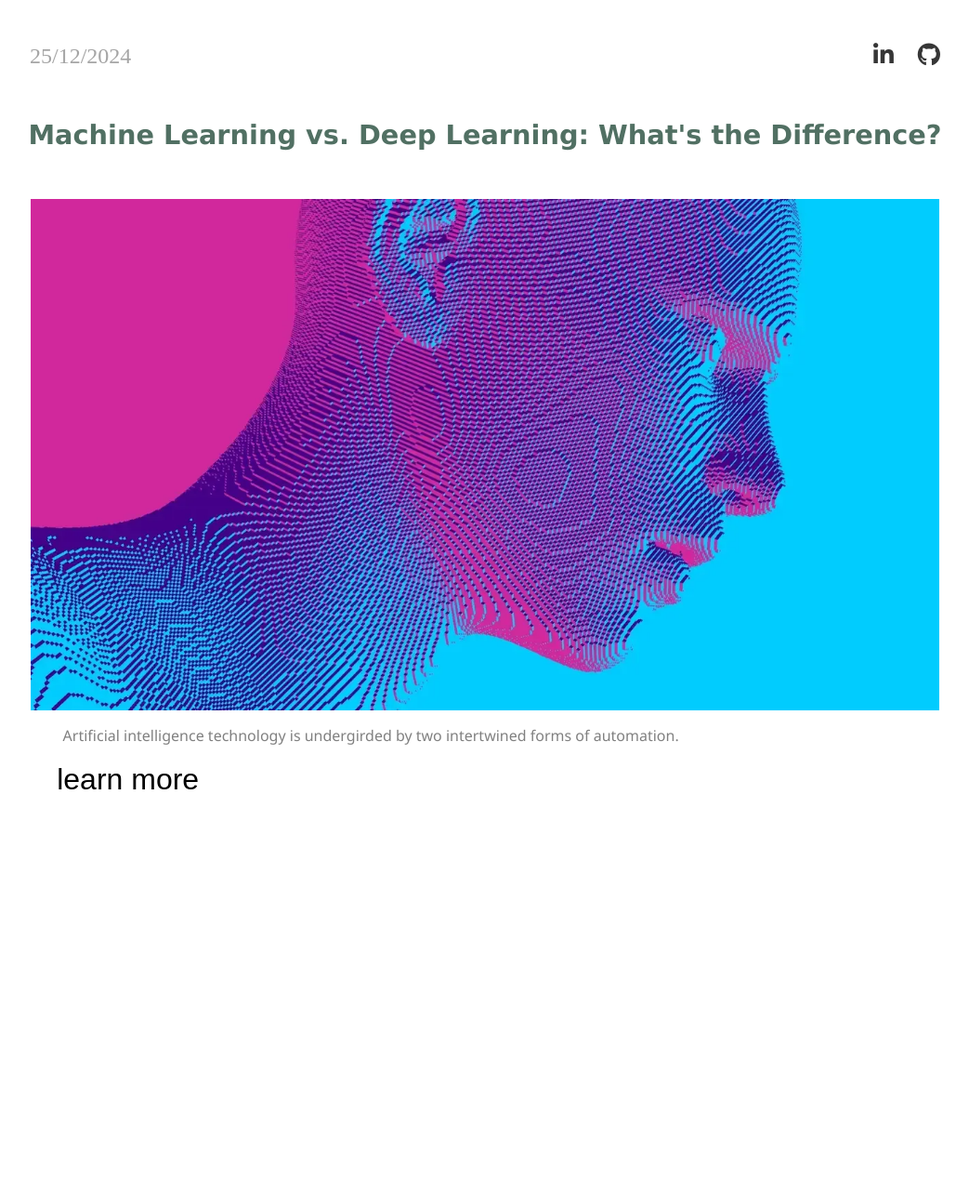
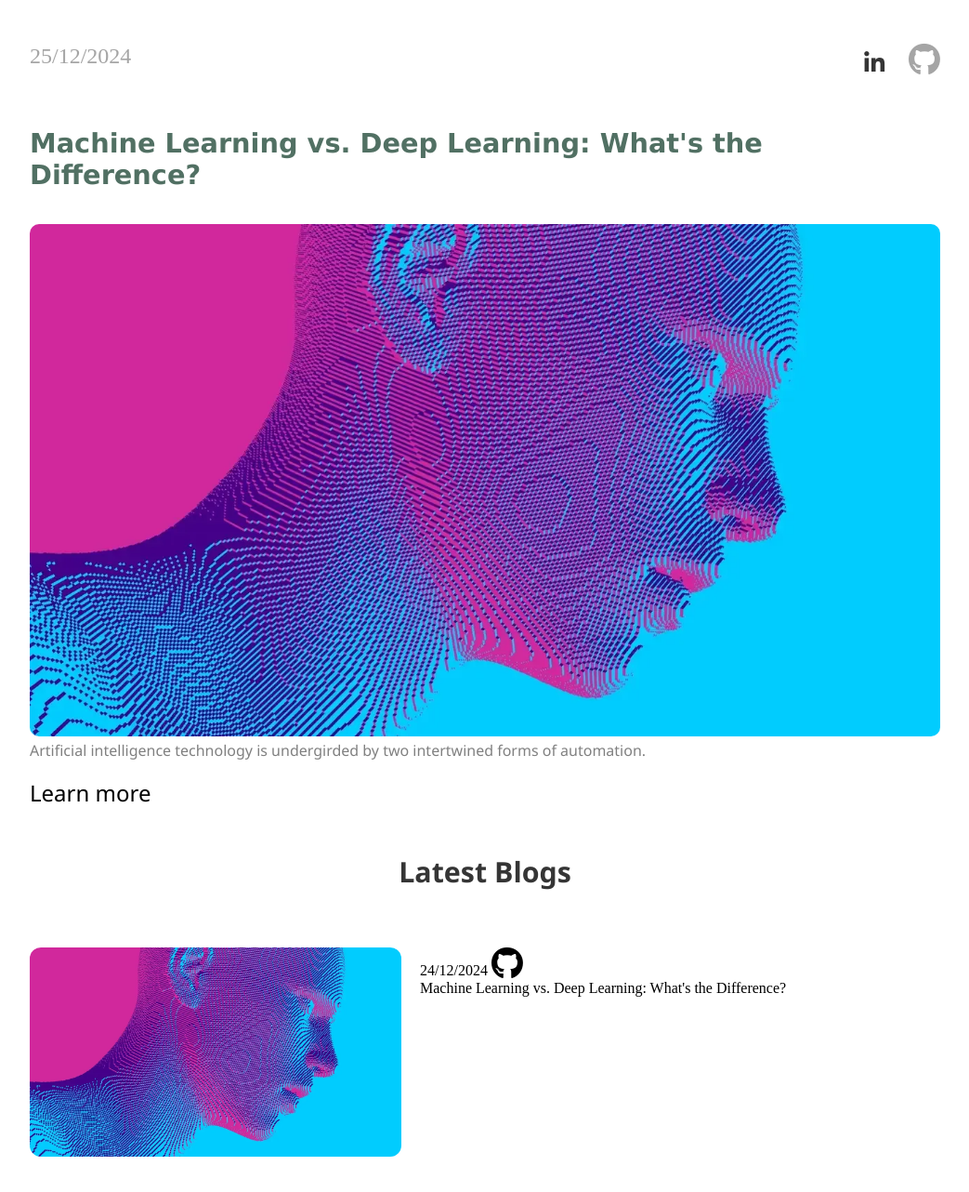
Before and after one commit to ahadwakeel/blog-website, a plain HTML site: page index.html in a window 1280 px wide. Shown: the part 250-1532 px from the top of the page at 93% size, without its empty margins (118-1161 px from the left). Before the commit the page ends 1251 px from the top, so only its background shows below. Drawn offline with Linux system fonts and the light colour scheme.

Commit message:
add  new features

```diff
--- a/index.html
+++ b/index.html
@@ -25,37 +25,52 @@
         </div>
 
     </div>
+    <div class="imgDivMain">
         <div class="fonts">Trending</div>
         <nav class="nove">
             <nav>25/12/2024</nav>
             <nav>
                 <i class="fa-brands fa-linkedin-in" style="margin-right: 20px;"></i>
-            <i class="fa-brands fa-github"></i>
+                <i class="fa-brands fa-github up"></i>
             </nav>
         </nav><br><br><br>
         <div class="prah">Machine Learning vs. Deep Learning: What's the Difference?</div>
         <br><br>
         <div class="img">
-        <img src="./assets/machineLearning (1).webp" alt="">
+            <img class="imgWidth" src="./assets/machineLearning (1).webp" alt="">
 
         </div>
         <div class="parah">Artificial intelligence technology is undergirded by two intertwined forms of automation.
         </div>
         <br>
-    <div class="praah">learn more</div>
+        <div class="praah">Learn more</div>
+        <div class="ltblog">Latest Blogs </div>
+    </div>
+
+    <div class="robotMainCon">
+        <div class="robot">
+            <div>
+                <img src="./assets/machineLearning (1).webp" alt="">
+            </div>
+            <div>
+                <div>
+                    <span>
+                        24/12/2024
+                    </span>
+                    <span>
+                        <i class="fa-brands fa-github"></i>
+                    </span>
+                    <div>
+                        <p>Machine Learning vs. Deep Learning: What's the Difference?</p>
+                    </div>
+                </div>
+            </div>
+        </div>
+    </div>
 
 
 
-
-
-
-
-
-
-    <br><br><br>
-    <br><br><br><br><br>
-
-
+    <br><br><br><br><br><br><br><br>
 </body>
 
 </html>
--- a/style.css
+++ b/style.css
@@ -9,8 +9,8 @@
 }
 
 .headerCont {
-   max-width: 980px;
-   margin: auto;
+    max-width: 980px;
+    margin: auto;
 }
 
 .headerConDiv {
@@ -18,30 +18,35 @@
     align-items: center;
     justify-content: space-between;
 }
+
 .fa-linkedin-in {
     display: flex;
     font-size: 35px;
 }
-.fa-github{
+
+.fa-github {
     display: flex;
     flex-direction: column;
     font-size: 35px;
 }
+
 .fa-whatsapp {
     display: flex;
     flex-direction: column;
     font-size: 25px;
 }
+
 .fonts {
     font-family: sans-serif;
     font-size: 50px;
     display: flex;
     justify-content: center;
-    margin-top:  2em;
+    margin-top: 2em;
     margin-bottom: 1em;
     color: rgb(54, 54, 54);
     font-weight: bold;
 }
+
 .nove {
     display: flex;
     justify-content: space-between;
@@ -50,47 +55,73 @@
     font-size: 1.5em;
     color: rgb(165, 165, 165);
 }
+
 .fa-linkedin-in {
     display: flex;
     font-size: 25px;
-    color: rgb(54, 54, 54);
+    color: rgb(53, 53, 53);
 }
-.fa-github {
+
+.fa-githubup{
     display: flex;
     font-size: 25px;
-    color: rgb(54, 54, 54);
+    color: rgb(53, 53, 53);
 }
+
 .prah {
     display: flex;
     justify-content: center;
     font-size: 1.8em;
     font-weight: bold;
     font-family: Verdana, Geneva, Tahoma, sans-serif;
-    color: rgb(81,112,99);
+    color: rgb(81, 112, 99);
 }
-.img {
-  display: block;
-  display: flex;
-  justify-content: center;
-  height: 550px;
-  min-height: 100%;
-  margin: auto;
-  border-radius: 50px;
-  margin-top: 1em;
-  margin-bottom: 1em;
+
+.imgWidth {
+    width: 100%;
+    border-radius: 10px;
 }
+
+.imgDivMain {
+    max-width: 980px;
+    margin: auto;
+}
+
 .parah {
-    display: block;
-    display: flex;
-    margin-left: 11.6em;
     color: gray;
     font-family: 'Segoe UI', Tahoma, Geneva, Verdana, sans-serif;
     font-size: 1em;
 }
+
 .praah {
-    display: block;
+    font-size: 1.5em;
+    font-family: 'Segoe UI', Tahoma, Geneva, Verdana, sans-serif;
+    margin-bottom: 2em;
+}
+
+.ltblog {
     display: flex;
-    margin-left: 5.6em;
-    font-size: 2em;
-    font-family:  sans-serif;
+    justify-content: center;
+    font-size: 1.9em;
+    font-weight: bold;
+    color: rgb(53, 53, 53);
+    font-family: 'Segoe UI', Tahoma, Geneva, Verdana, sans-serif;
+    margin-bottom: 2em;
 }
+
+.robot {
+    display: flex;
+    gap: 20px;
+}
+
+.robotMainCon {
+    max-width: 980px;
+    margin: auto;
+}
+
+
+.robot img {
+    max-width: 400px;
+    height: auto;
+    border-radius: 12px;
+}
```
Lines whose indentation alone changed are shown as unchanged.
